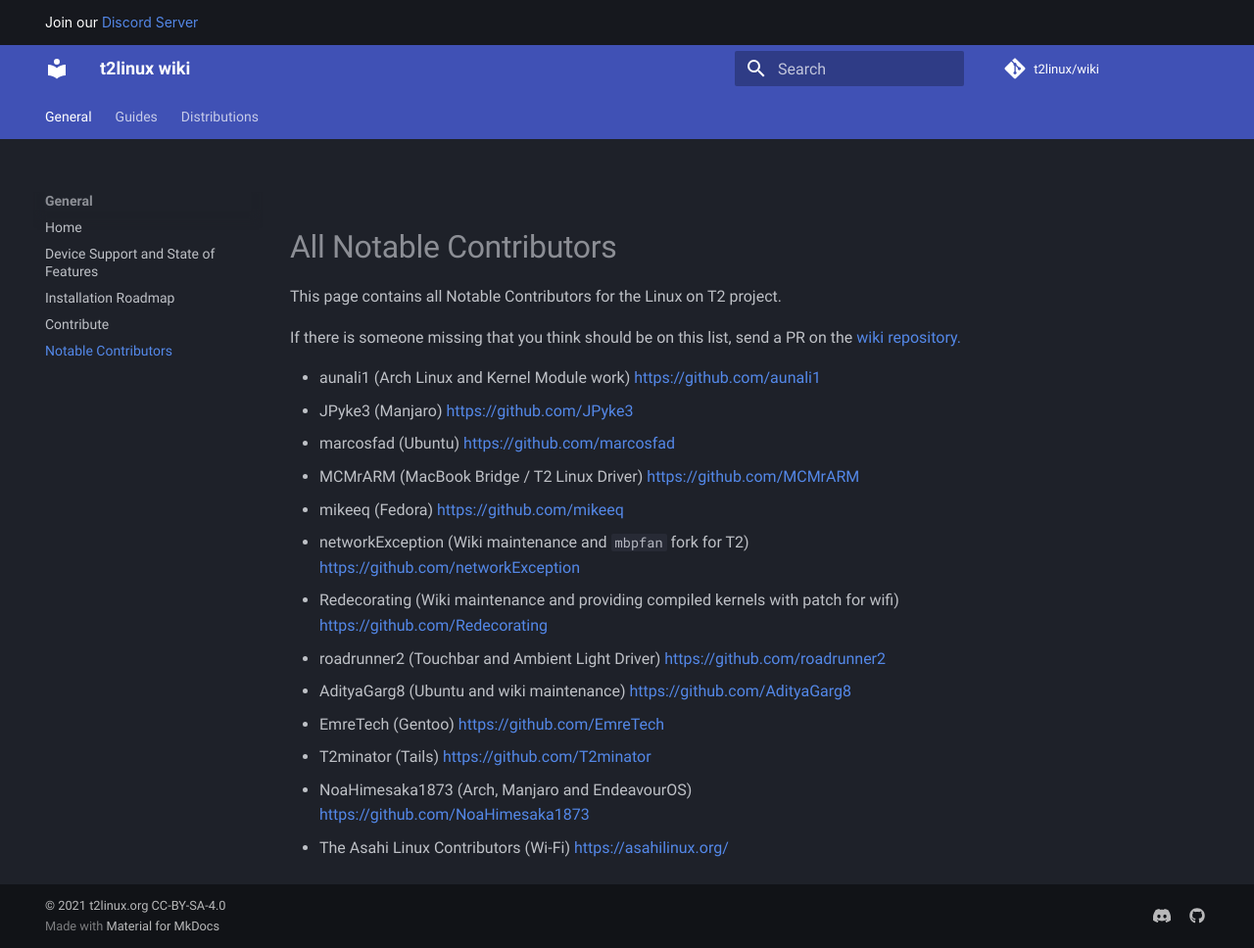
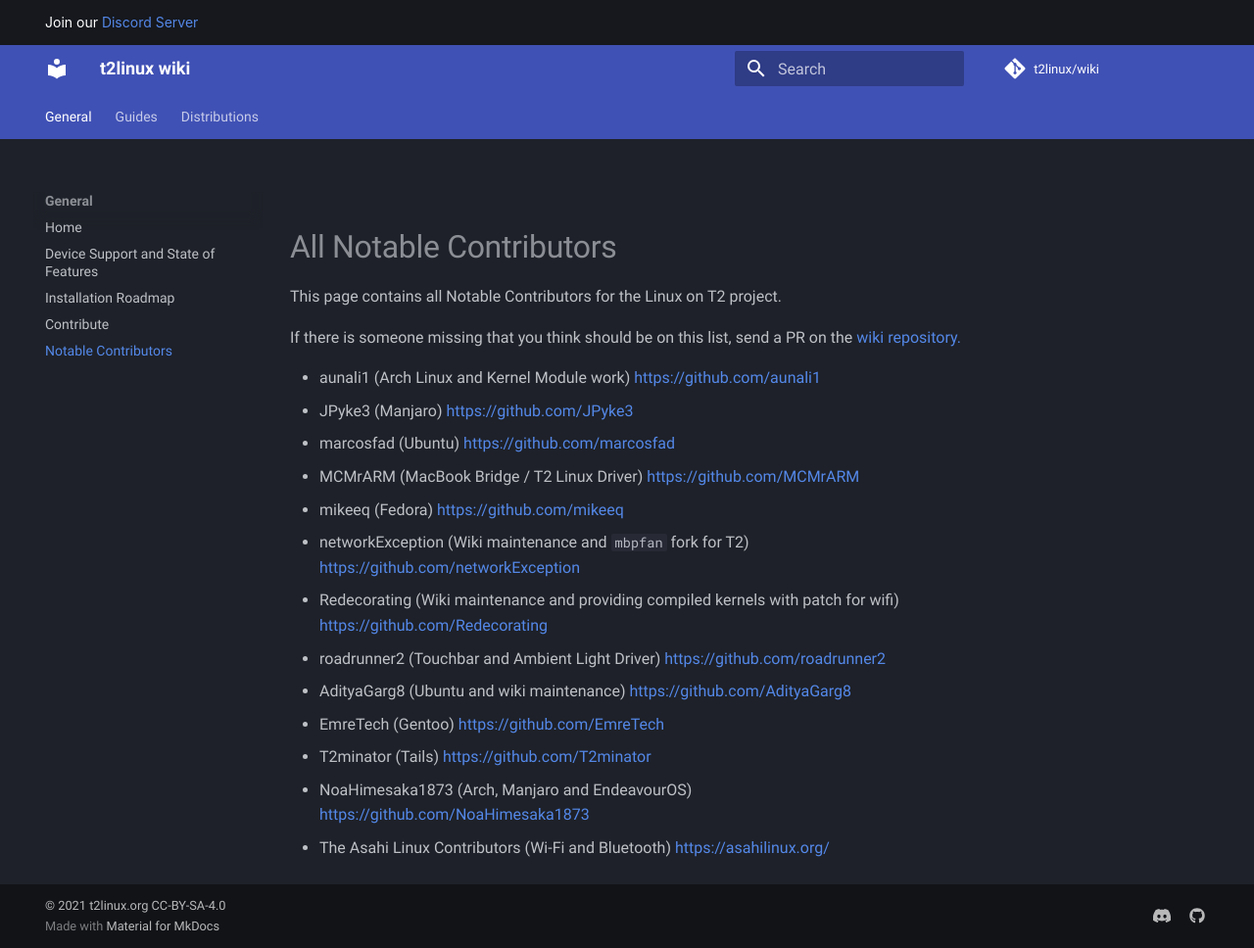
Before and after one commit to t2linux/wiki, an MkDocs documentation site: the page built from docs/notable-contributors.md, in a window 1280 px wide and 968 px high. Shown: the whole window at 98% size. Built offline with MkDocs 1.6.1 and Material for MkDocs 9.7.7, drawn with Linux system fonts in a browser that asks for light colours; comment, search, counter and statistics services are not loaded.

Commit message:
Contribute: Mention that Asahi helped in Bluetooth as well

```diff
--- a/docs/notable-contributors.md
+++ b/docs/notable-contributors.md
@@ -16,4 +16,4 @@ If there is someone missing that you think should be on this list, send a PR on
 - EmreTech (Gentoo) [https://github.com/EmreTech](https://github.com/EmreTech)
 - T2minator (Tails) [https://github.com/T2minator](https://github.com/T2minator)
 - NoaHimesaka1873 (Arch, Manjaro and EndeavourOS) [https://github.com/NoaHimesaka1873](https://github.com/NoaHimesaka1873)
-- The Asahi Linux Contributors (Wi-Fi) [https://asahilinux.org/](https://asahilinux.org/)
+- The Asahi Linux Contributors (Wi-Fi and Bluetooth) [https://asahilinux.org/](https://asahilinux.org/)
```
